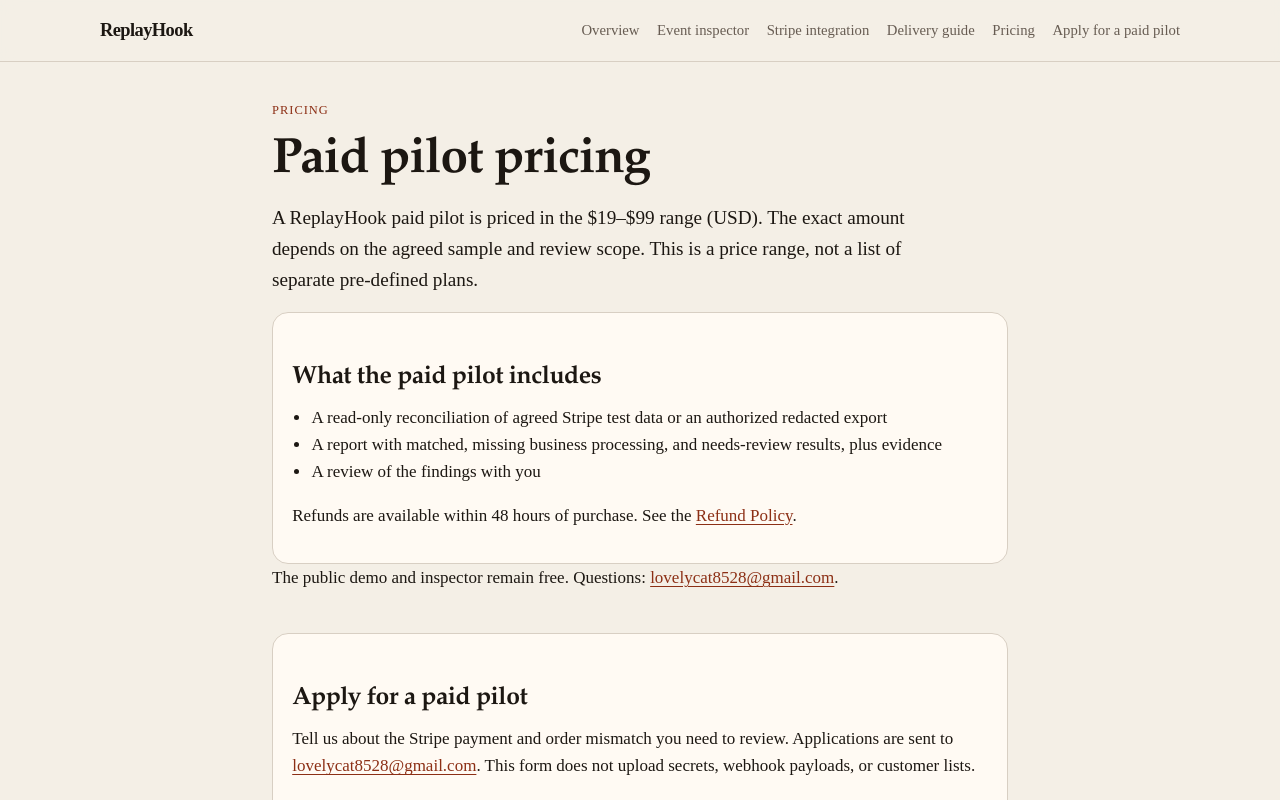
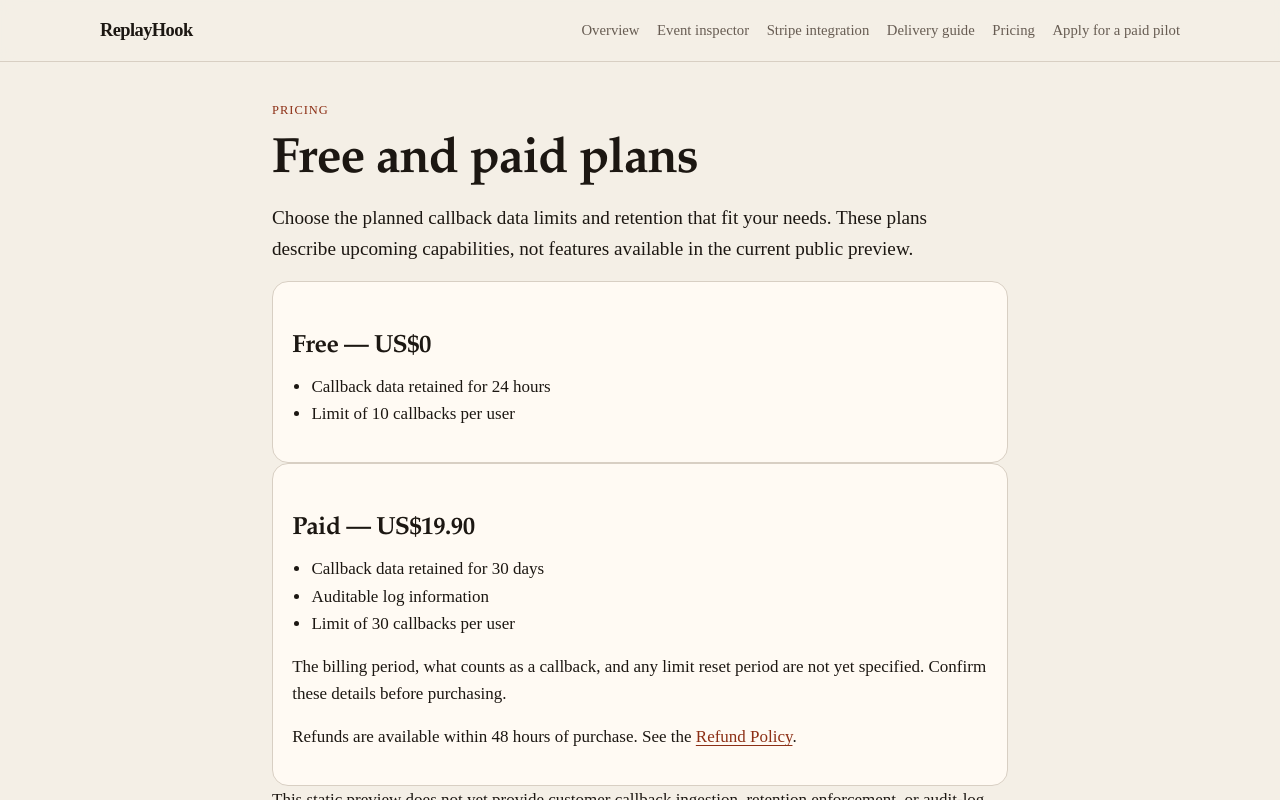
Before and after one commit to rymond686/replayhook, a Next.js app in the folder saas/: page /en/pricing in a window 1280 px wide. Shown: the top 800 px of the page. Built offline with nearby package versions, Linux system fonts and the light colour scheme; no server answers.

Commit message:
docs: publish confirmed Free and US$19.90 planned tiers

```diff
--- a/saas/app/en/changelog/page.tsx
+++ b/saas/app/en/changelog/page.tsx
@@ -18,6 +18,8 @@ export default function ChangelogPage() {
       <h2>0.1.0 — 2026-11-19</h2>
       <h3>Added</h3>
       <ul>
+        <li>Published the public preview on GitHub Pages.</li>
+        <li>Updated the pricing page with planned Free and US$19.90 tiers, callback limits, retention periods, and audit-log information. These backend capabilities are not yet available in the public preview.</li>
         <li>
           Public English site describing ReplayHook as a read-only Stripe payment and order
           reconciliation diagnostic for small SaaS teams.
--- a/saas/app/en/pricing/page.tsx
+++ b/saas/app/en/pricing/page.tsx
@@ -1,13 +1,13 @@
 import type { Metadata } from "next";
 import { AnalyticsBeacon } from "@/app/components/Analytics";
 import { PilotCta } from "@/app/components/PilotCta";
-import { CONTACT_EMAIL, PRICE_RANGE_USD, REFUND_WINDOW } from "@/lib/site";
+import { CONTACT_EMAIL, REFUND_WINDOW } from "@/lib/site";
 import Link from "next/link";
 
 export const metadata: Metadata = {
   title: "Pricing",
   description:
-    "ReplayHook paid pilots are priced in the $19–$99 USD range. Refundable within 48 hours of purchase.",
+    "Explore planned ReplayHook Free and US$19.90 plans, callback limits, data retention, and audit logs.",
   alternates: { canonical: "/en/pricing/" },
 };
 
@@ -17,24 +17,39 @@ export default function PricingPage() {
       <AnalyticsBeacon path="/en/pricing/" />
       <AnalyticsBeacon event="pricing_view" path="/en/pricing/" />
       <p className="eyebrow">Pricing</p>
-      <h1>Paid pilot pricing</h1>
+      <h1>Free and paid plans</h1>
       <p className="lede">
-        A ReplayHook paid pilot is priced in the {PRICE_RANGE_USD} range (USD). The exact amount
-        depends on the agreed sample and review scope. This is a price range, not a list of
-        separate pre-defined plans.
+        Choose the planned callback data limits and retention that fit your needs.
+        These plans describe upcoming capabilities, not features available in the current public preview.
       </p>
       <div className="panel">
-        <h2>What the paid pilot includes</h2>
+        <h2>Free — US$0</h2>
         <ul>
-          <li>A read-only reconciliation of agreed Stripe test data or an authorized redacted export</li>
-          <li>A report with matched, missing business processing, and needs-review results, plus evidence</li>
-          <li>A review of the findings with you</li>
+          <li>Callback data retained for 24 hours</li>
+          <li>Limit of 10 callbacks per user</li>
         </ul>
+      </div>
+      <div className="panel">
+        <h2>Paid — US$19.90</h2>
+        <ul>
+          <li>Callback data retained for 30 days</li>
+          <li>Auditable log information</li>
+          <li>Limit of 30 callbacks per user</li>
+        </ul>
+        <p>
+          The billing period, what counts as a callback, and any limit reset period
+          are not yet specified. Confirm these details before purchasing.
+        </p>
         <p>
           Refunds are available within {REFUND_WINDOW} of purchase. See the{" "}
           <Link href="/en/refund/">Refund Policy</Link>.
         </p>
       </div>
+      <p>
+        This static preview does not yet provide customer callback ingestion,
+        retention enforcement, or audit-log storage. Apply below to discuss availability;
+        this page does not take payments.
+      </p>
       <p>
         The public demo and inspector remain free. Questions:{" "}
         <a href={`mailto:${CONTACT_EMAIL}`}>{CONTACT_EMAIL}</a>.
```
